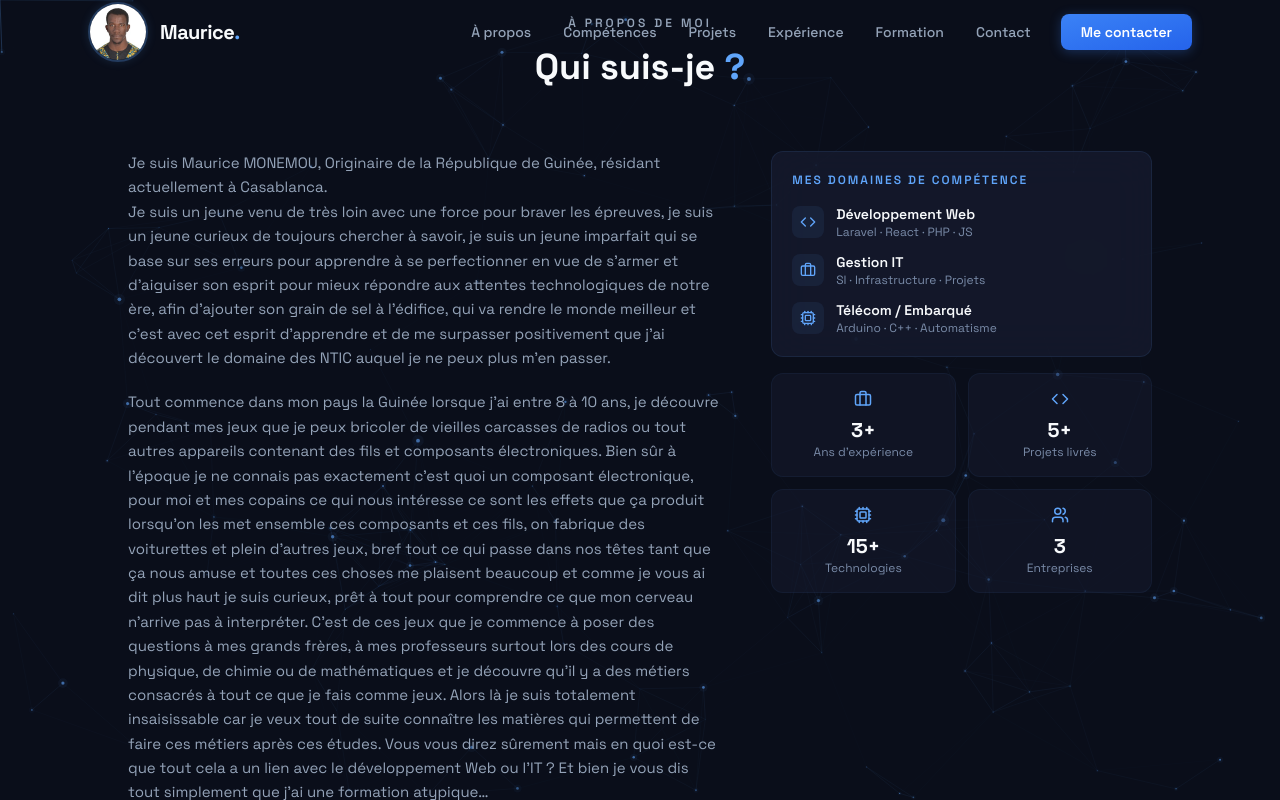
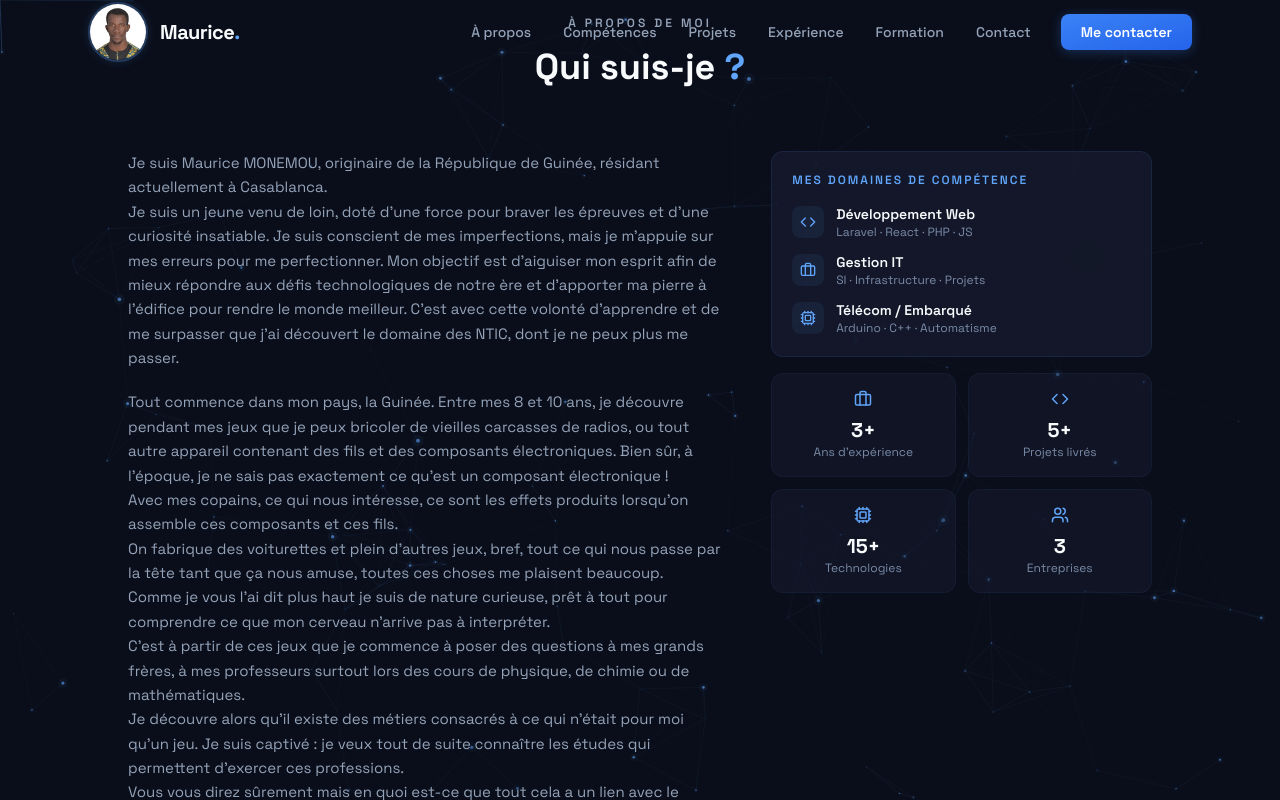
Before and after one commit to MauricePHMonemou/portfolio-maurice, a React (Vite) app: page / in a window 1280 px wide. Both pictures are taken after a click on the button "Lire la suite". Shown: the part 881-1681 px from the top of the page. Built offline with nearby package versions, Linux system fonts and the light colour scheme; the HTML template or start-up script is replaced by a standard one.

Commit message:
Reformulation de ma biographie

```diff
--- a/src/components/About.jsx
+++ b/src/components/About.jsx
@@ -46,13 +46,12 @@ export default function About() {
           >
             {/* Partie visible */}
             <p className="leading-relaxed" style={{ color: '#94a3b8', fontSize: 15 }}>
-              Je suis Maurice MONEMOU, Originaire de la République de Guinée, résidant actuellement à Casablanca.<br />
-              Je suis un jeune venu de très loin avec une force pour braver les épreuves,
-              je suis un jeune curieux de toujours chercher à savoir,
-              je suis un jeune imparfait qui se base sur ses erreurs pour apprendre à se perfectionner en vue de s'armer et
-              d'aiguiser son esprit pour mieux répondre aux attentes technologiques de notre ère, afin d'ajouter son grain
-              de sel à l'édifice, qui va rendre le monde meilleur et c'est avec cet esprit d'apprendre et de me surpasser positivement
-              que j'ai découvert le domaine des NTIC auquel je ne peux plus m'en passer.
+              Je suis Maurice MONEMOU, originaire de la République de Guinée, résidant actuellement à Casablanca.<br />
+              Je suis un jeune venu de loin, doté d'une force pour braver les épreuves et d'une curiosité insatiable.
+              Je suis conscient de mes imperfections, mais je m'appuie sur mes erreurs pour me perfectionner.
+              Mon objectif est d'aiguiser mon esprit afin de mieux répondre aux défis technologiques de notre ère
+              et d'apporter ma pierre à l'édifice pour rendre le monde meilleur. C'est avec cette volonté d'apprendre
+              et de me surpasser que j'ai découvert le domaine des NTIC, dont je ne peux plus me passer.
             </p>
 
             {/* Partie cachée */}
@@ -66,21 +65,28 @@ export default function About() {
                   className="overflow-hidden space-y-5"
                 >
                   <p className="leading-relaxed" style={{ color: '#94a3b8', fontSize: 15 }}>
-                    Tout commence dans mon pays la Guinée lorsque j'ai entre 8 à 10 ans, je découvre pendant mes jeux que je peux bricoler
-                    de vieilles carcasses de radios ou tout autres appareils contenant des fils et composants électroniques.
-                    Bien sûr à l'époque je ne connais pas exactement c'est quoi un composant électronique, pour moi et mes copains ce qui
-                    nous intéresse ce sont les effets que ça produit lorsqu'on les met ensemble ces composants et ces fils,
-                    on fabrique des voiturettes et plein d'autres jeux, bref tout ce qui passe dans nos têtes tant que ça nous amuse et
-                    toutes ces choses me plaisent beaucoup et comme je vous ai dit plus haut je suis curieux, prêt à tout pour comprendre ce
-                    que mon cerveau n'arrive pas à interpréter. C'est de ces jeux que je commence à poser des questions à mes grands frères,
-                    à mes professeurs surtout lors des cours de physique, de chimie ou de mathématiques et je découvre qu'il y a des métiers
-                    consacrés à tout ce que je fais comme jeux. Alors là je suis totalement insaisissable car je veux tout de suite connaître
-                    les matières qui permettent de faire ces métiers après ces études. Vous vous direz sûrement mais en quoi est-ce que tout cela
-                    a un lien avec le développement Web ou l'IT ? Et bien je vous dis tout simplement que j'ai une formation atypique…
+                    Tout commence dans mon pays, la Guinée. Entre mes 8 et 10 ans, je découvre pendant mes jeux que je peux bricoler
+                    de vieilles carcasses de radios, ou tout autre appareil contenant des fils et des composants électroniques.
+                    Bien sûr, à l'époque, je ne sais pas exactement ce qu'est un composant électronique !<br /> Avec mes copains, ce qui
+                    nous intéresse, ce sont les effets produits lorsqu'on assemble ces composants et ces fils. <br />
+                    On fabrique des voiturettes et plein d'autres jeux, bref, tout ce qui nous passe par la tête tant que ça nous amuse,
+                    toutes ces choses me plaisent beaucoup. <br />
+                    Comme je vous l'ai dit plus haut je suis de nature curieuse, prêt à tout pour comprendre ce
+                    que mon cerveau n'arrive pas à interpréter. <br />
+                    C'est à partir de ces jeux que je commence à poser des questions à mes grands frères,
+                    à mes professeurs surtout lors des cours de physique, de chimie ou de mathématiques. <br />
+                    Je découvre alors qu'il existe des métiers consacrés à ce qui n'était pour moi qu'un jeu.
+                    Je suis captivé : je veux tout de suite connaître les études qui permettent d'exercer ces professions. <br />
+                    Vous vous direz sûrement mais en quoi est-ce que tout cela a un lien avec le développement Web ou l'IT ? <br />
+                    C'est simple : j'ai une formation atypique, forgée par la pratique et la curiosité.
+                    Mon histoire est celle d'un enfant passionné devenu un professionnel de la Tech,
+                    toujours motivé par l'apprentissage et l'amélioration continue.
+                    Et peut-être qu'un jour j'aurai l'occasion de vous raconter le reste de mon histoire !
                   </p>
                   <p className="leading-relaxed" style={{ color: '#94a3b8', fontSize: 15 }}>
-                    Alors voilà un peu qui je suis, l'histoire est longue car c'est mon histoire, l'histoire d'un enfant devenu adulte
-                    aujourd'hui et cette histoire suit son cours car je suis sur le chemin de la perfection.
+                    Alors voilà un peu qui je suis. C'est l'histoire d'un enfant devenu adulte
+                    aujourd'hui avec la même motivation d'apprendre,
+                    et cette histoire suit son cours car je suis toujours en quête d'amélioration continue.
                   </p>
                 </motion.div>
               )}
```
